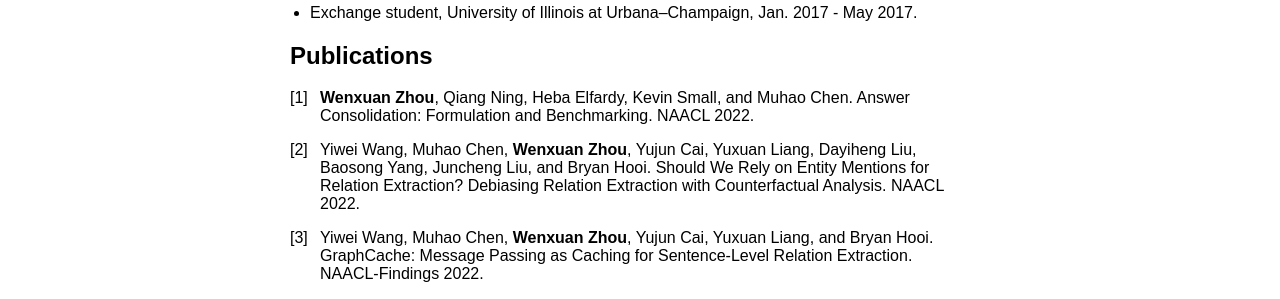
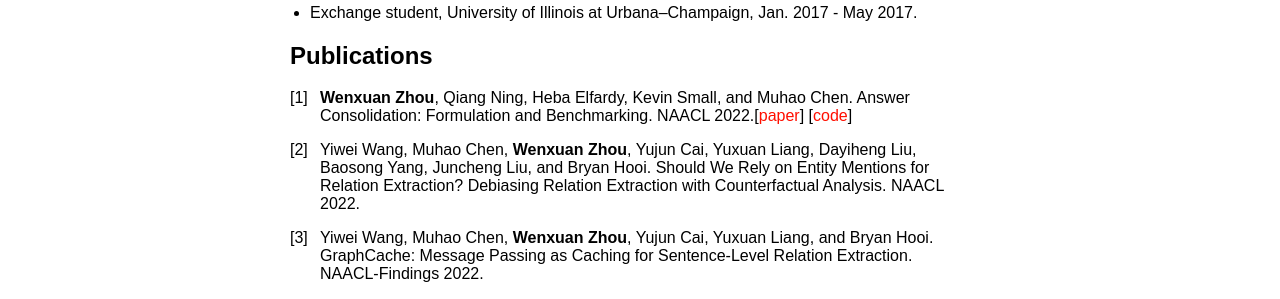
Before and after one commit to wzhouad/wzhouad.github.io, a Jekyll site: the page built from index.md, in a window 1280 px wide. Shown: the part 414-713 px from the top of the page. Built offline with Jekyll 4.4.1, drawn with Linux system fonts in a browser that asks for light colours; our own code applies the rules of GitHub Pages for plain Markdown files.

Commit message:
Update index.md

```diff
--- a/index.md
+++ b/index.md
@@ -15,7 +15,7 @@ I'm a fourth-year Ph.D. candidate at the University of Southern California worki
 
 ## Publications
 
-1. **Wenxuan Zhou**, Qiang Ning, Heba Elfardy, Kevin Small, and Muhao Chen. Answer Consolidation: Formulation and Benchmarking. NAACL 2022.
+1. **Wenxuan Zhou**, Qiang Ning, Heba Elfardy, Kevin Small, and Muhao Chen. Answer Consolidation: Formulation and Benchmarking. NAACL 2022.\[[paper](https://arxiv.org/abs/2205.00042)] \[[code](https://github.com/amazon-research/question-answer-consolidation)\]
 
 1. Yiwei Wang, Muhao Chen, **Wenxuan Zhou**, Yujun Cai, Yuxuan Liang, Dayiheng Liu, Baosong Yang, Juncheng Liu, and Bryan Hooi. Should We Rely on Entity Mentions for Relation Extraction? Debiasing Relation Extraction with Counterfactual Analysis. NAACL 2022.
 
```
